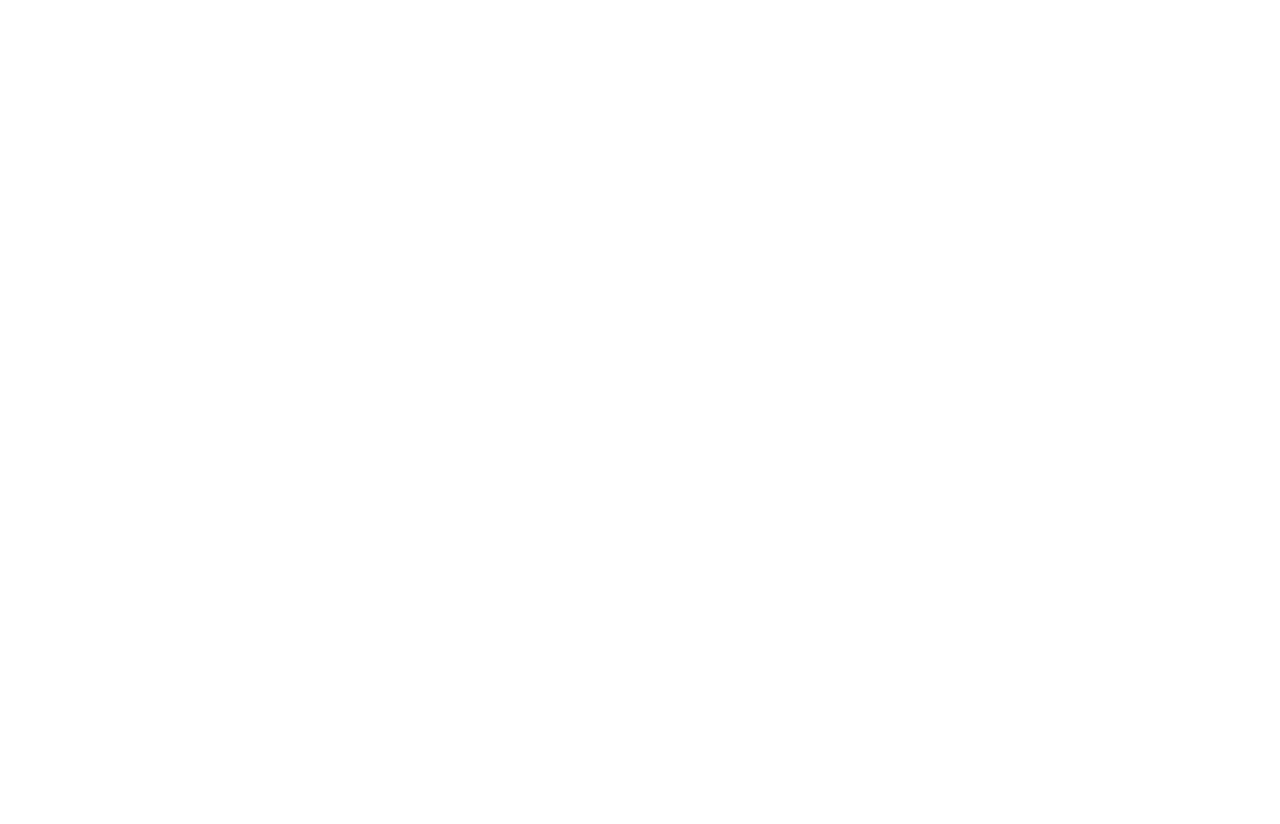
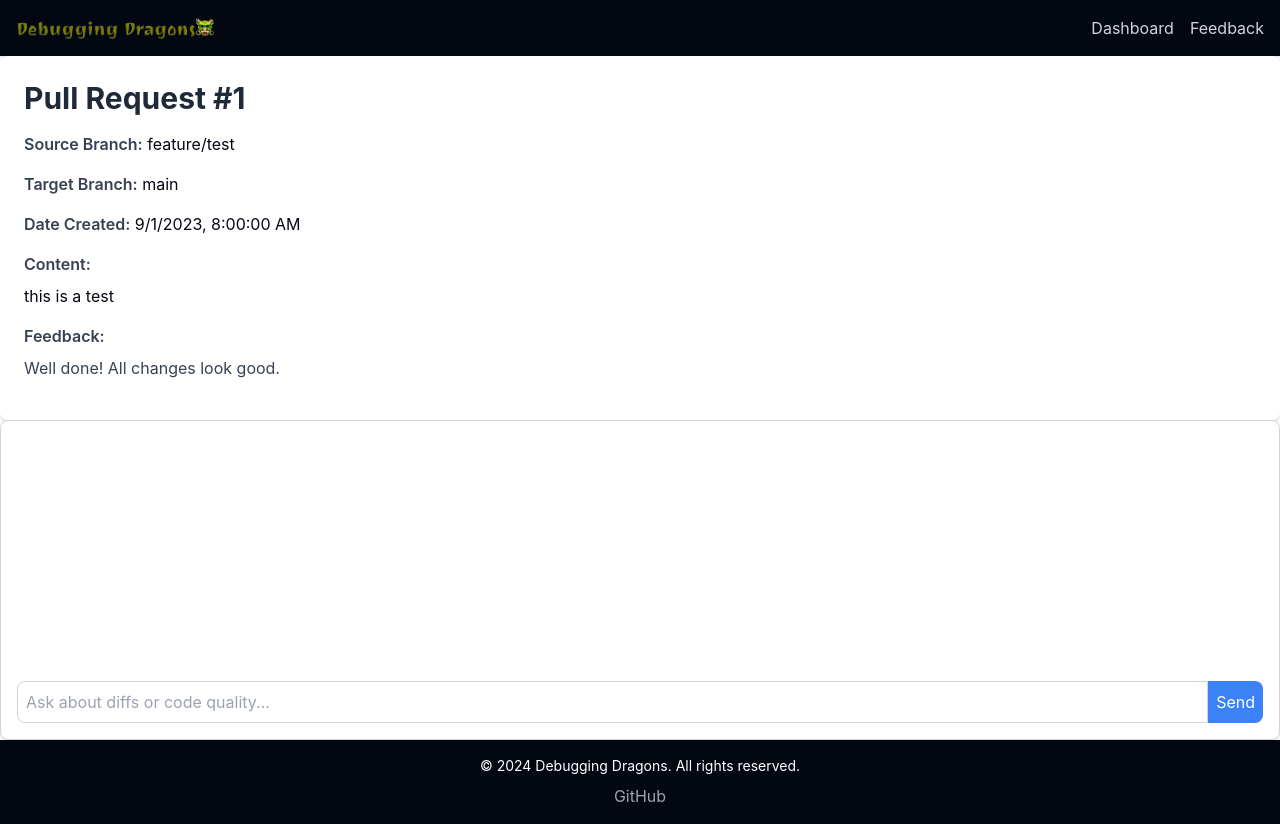
Before and after one commit to Jway77-ai/PR-AI-Code-Reviewer, a Next.js app: page /pull-requests/1 in a window 1280 px wide. Before the commit this address had no page. Before the commit the page ends 800 px from the top, so only its background shows below. Built offline with nearby package versions, Linux system fonts and the light colour scheme.

Commit message:
frontend: updated pr details

```diff
--- a/src/app/pull-requests/[id]/page.tsx
+++ b/src/app/pull-requests/[id]/page.tsx
@@ -14,19 +14,18 @@
   feedback: string;
 }
 
-interface Props {
+const PullRequestPage = async ({ params }: {
   params: {
     id: string;
-  };
-}
+  }
+}) => {
+  const { id } = params;
 
-const PullRequestPage = async ({ params }: Props) => {
-  const { id } = params;
   // Dummy data
   const dummyData: Record<string, PullRequest> = {
-    "12345": {
-      id: 1,
-      pr_id: "12345",
+    [id]: {
+      id: Number([id]),
+      pr_id: id,
       sourceBranchName: "feature/test",
       targetBranchName: "main",
       date_created: "2023-09-01T08:00:00Z",
--- a/src/components/Dashboard.tsx
+++ b/src/components/Dashboard.tsx
@@ -27,11 +27,10 @@
         throw new Error("Error fetching data from backend.");
       }
       const data = await response.json();
-      console.log(data);
       if (data.entries && Array.isArray(data.entries)) {
+        console.log(data);
         const fetchedData = data.entries;
         setPrData(fetchedData);
-        localStorage.setItem("prData", JSON.stringify(fetchedData)); // Save data to localStorage
       } else {
         setError("Invalid data format received from the API.");
       }
```
